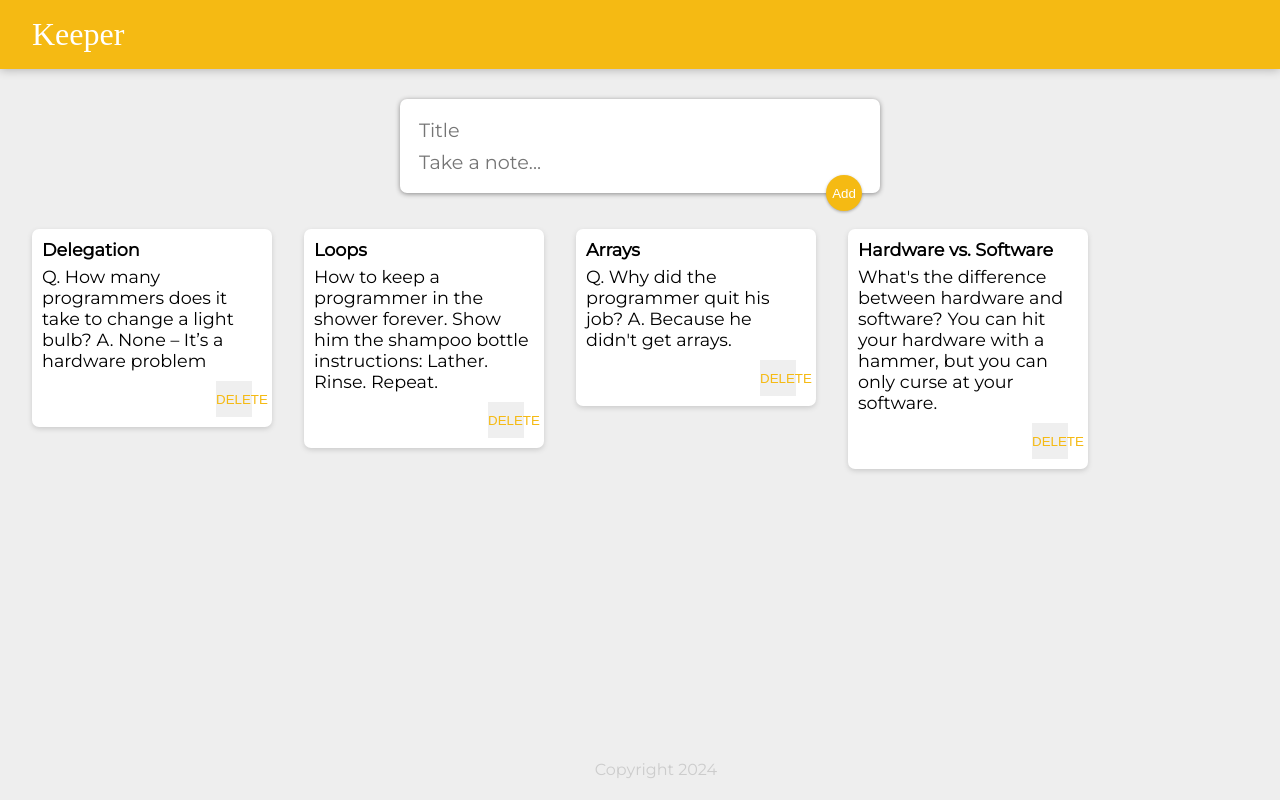
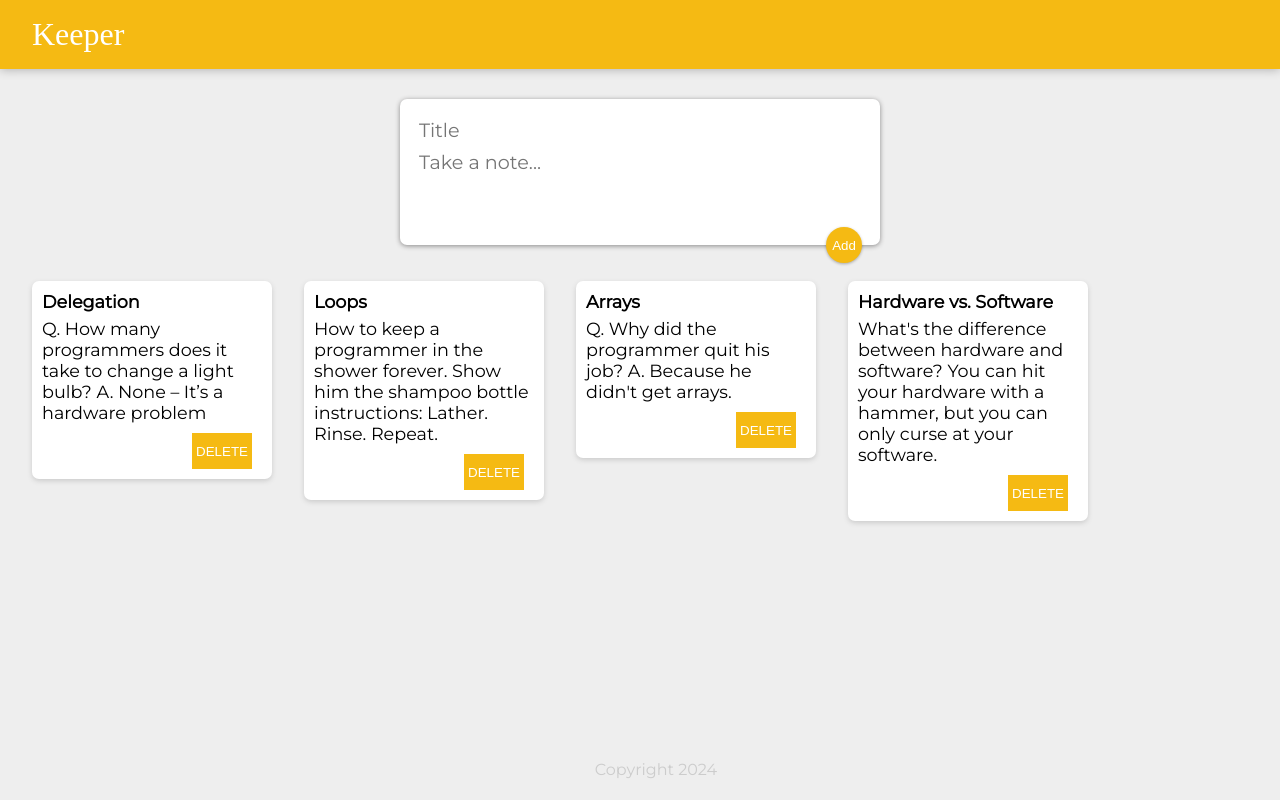
Before and after one commit to saloni-jain-code/Keeper, a React (Create React App) app: page / in a window 1280 px wide. Built offline with nearby package versions, Linux system fonts and the light colour scheme; a web font is replaced by a local one.

Commit message:
Got rid of debugging comments and fixed styling

```diff
--- a/public/styles.css
+++ b/public/styles.css
@@ -59,9 +59,10 @@ footer p {
   position: relative;
   float: right;
   margin-right: 10px;
-  color: #f5ba13;
+  background: #f5ba13;
+  color: #fff;
   border: none;
-  width: 36px;
+  width: 60px;
   height: 36px;
   cursor: pointer;
   outline: none;
--- a/src/components/NewNote.jsx
+++ b/src/components/NewNote.jsx
@@ -1,9 +1,7 @@
 import React, { useState } from "react";
-// import notes from "../notes";
 
 function NewNote(props) {
     const [note, setNote] = useState({
-        //id: noteCount + 1,
         title: "",
         content: ""
     });
@@ -11,17 +9,14 @@ function NewNote(props) {
     function handleChange(event) {
         const newValue = event.target.value;
         const name = event.target.name;
-        //console.log(newValue);
         setNote((prevValue) => {
             if (name === "title") {
                 return {
-                    // id: prevValue.id,
                     title: newValue,
                     content: prevValue.content
                 }
             } else if (name === "content") {
                 return {
-                    // id: prevValue.id,
                     title: prevValue.title,
                     content: newValue
                 }
@@ -30,14 +25,8 @@ function NewNote(props) {
     }
 
     function handleAddNote(event) {
-        // create a new note
-        // add the note to the notes array
-        // update the notes state
-        // clear the input fields
-        //notes.push(note);
         props.onAdd(note)
         setNote({
-            // id: noteCount + 1,
             title: "",
             content: ""
         });
@@ -53,11 +42,12 @@ function NewNote(props) {
                     value={note.title}
                     placeholder="Title"
                 />
-                <input
+                <textarea
                     onChange={handleChange}
                     name="content"
                     value={note.content}
                     placeholder="Take a note..."
+                    rows="3"
                 />
                 <button>Add</button>
             </form>
```
